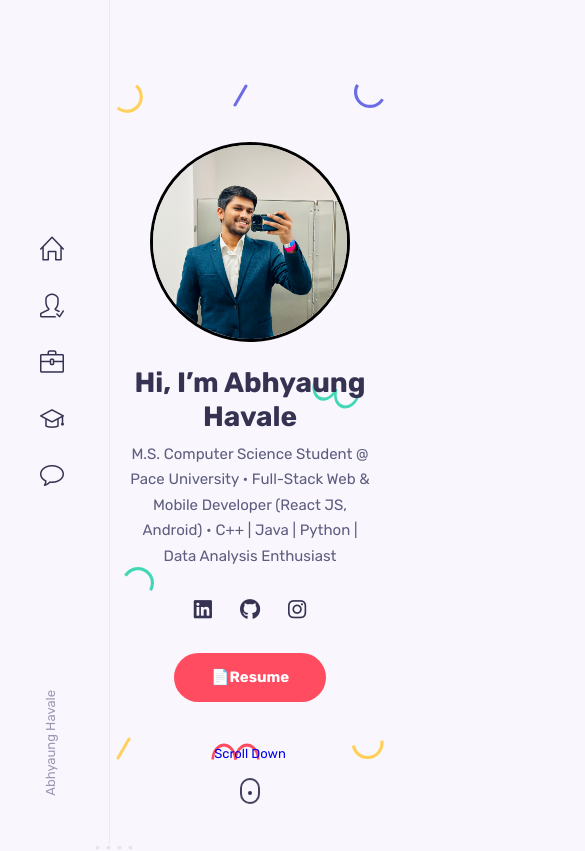
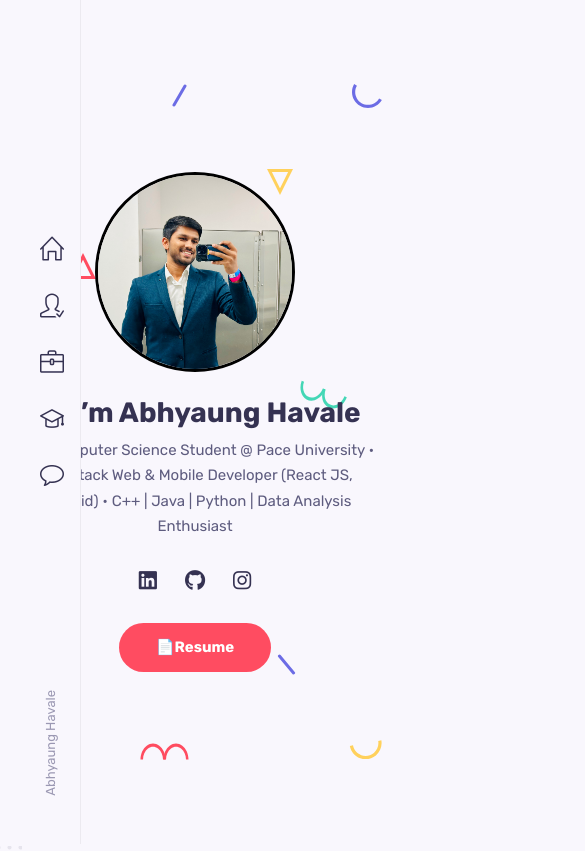
Before and after one commit to abhyaung/abhyaung.github.io, a React (Create React App) app: page / in a window 390 px wide. Shown: the top 851 px of the page, 585 px wide, since content can reach past the window. Built offline with nearby package versions, Linux system fonts and the light colour scheme.

Commit message:
Updated some key components

```diff
--- a/package.json
+++ b/package.json
@@ -16,6 +16,7 @@
     "@testing-library/jest-dom": "^6.6.3",
     "@testing-library/react": "^16.2.0",
     "@testing-library/user-event": "^13.5.0",
+    "framer-motion": "^12.23.12",
     "react": "^19.0.0",
     "react-dom": "^19.0.0",
     "react-scripts": "5.0.1",
--- a/public/index.html
+++ b/public/index.html
@@ -2,7 +2,7 @@
 <html lang="en">
   <head>
     <meta charset="utf-8" />
-    <link rel="icon" type="image/svg+xml" href="%PUBLIC_URL%/AH_logo.svg" />
+    <link rel="icon" type="image/svg+xml" href="https://www.svgrepo.com/show/234201/portfolio-bag.svg" />
     <!-- <link rel="icon" href="%PUBLIC_URL%/favicon.ico" /> -->
     <meta name="viewport" content="width=device-width, initial-scale=1" />
     <meta name="theme-color" content="#000000" />
--- a/src/App.css
+++ b/src/App.css
@@ -2,3 +2,9 @@
   margin-left: 110px
 
 }
+
+@media screen and (max-width: 768px) {
+  .main {
+    margin-left: 0;
+  }
+}
--- a/src/components/home/Home.jsx
+++ b/src/components/home/Home.jsx
@@ -38,7 +38,7 @@ const Home = () => {
 
         {/* <a href="../../assets/Abhyaung - Resume.pdf" className="btn">Resume</a> */}
 
-        <ScrollDown />
+
       </div>
       <Shapes />
     </section>
--- a/src/components/home/ScrollDown.jsx
+++ b/src/components/home/ScrollDown.jsx
@@ -5,9 +5,7 @@ const ScrollDown = () => {
     <div className="scroll_down">
         <a href="#about" className="mouse_wrapper">
             <span className="home_scroll-name">Scroll Down</span>
-            <span className="mouse">
-                <span className="wheel"></span>
-            </span>
+
         </a>
     </div>
   )
--- a/src/components/sidebar/sidebar.css
+++ b/src/components/sidebar/sidebar.css
@@ -1,11 +1,23 @@
+/* Hide sidebar on screens smaller than 768px */
+@media screen and (max-width: 768px) {
+  .aside {
+    display: none;
+  }
+
+  .main {
+    margin-left: 0 !important;
+  }
+}
+
+
 .aside {
     position: fixed;
     left: 0;
-    top: 0;
+    bottom: 0;
     background: var(--body-color);
     border-right: 1px solid rgba(0, 0, 0, 0.05);
     padding: 2.5rem;
-    width: 110px;
+    width: 10px;
     min-height: 100vh;
     display: flex;
     flex-direction: column;
```
Also changed, not shown: 1 other file (tests, documents, lock files or other folders).
